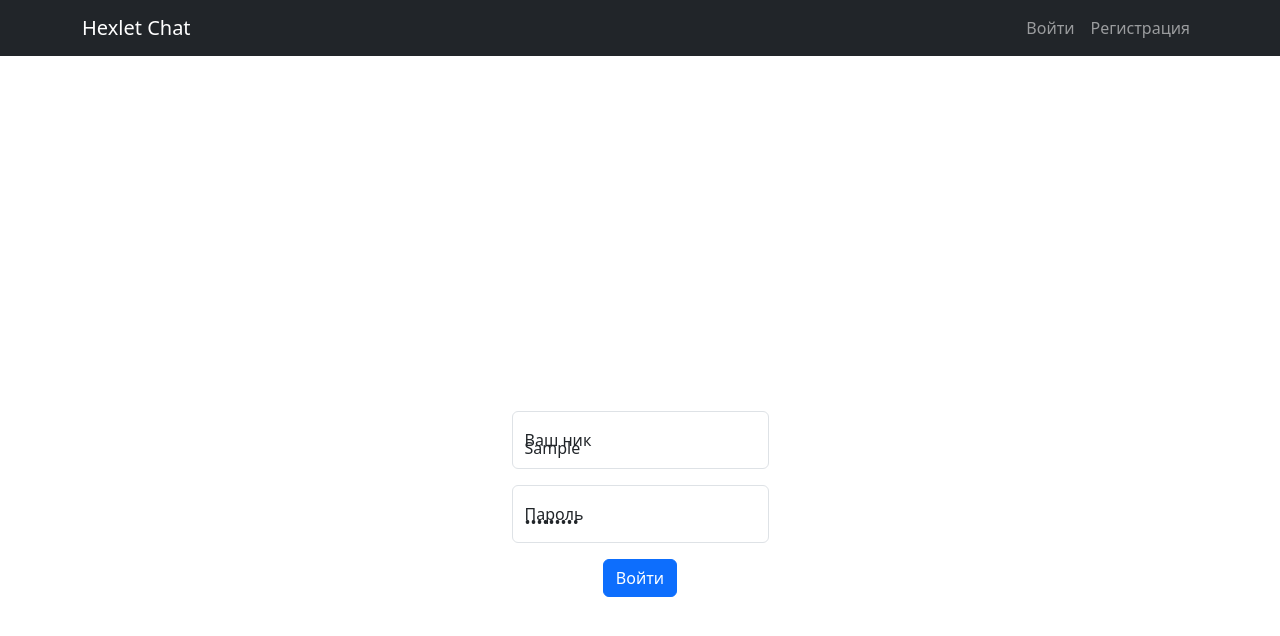
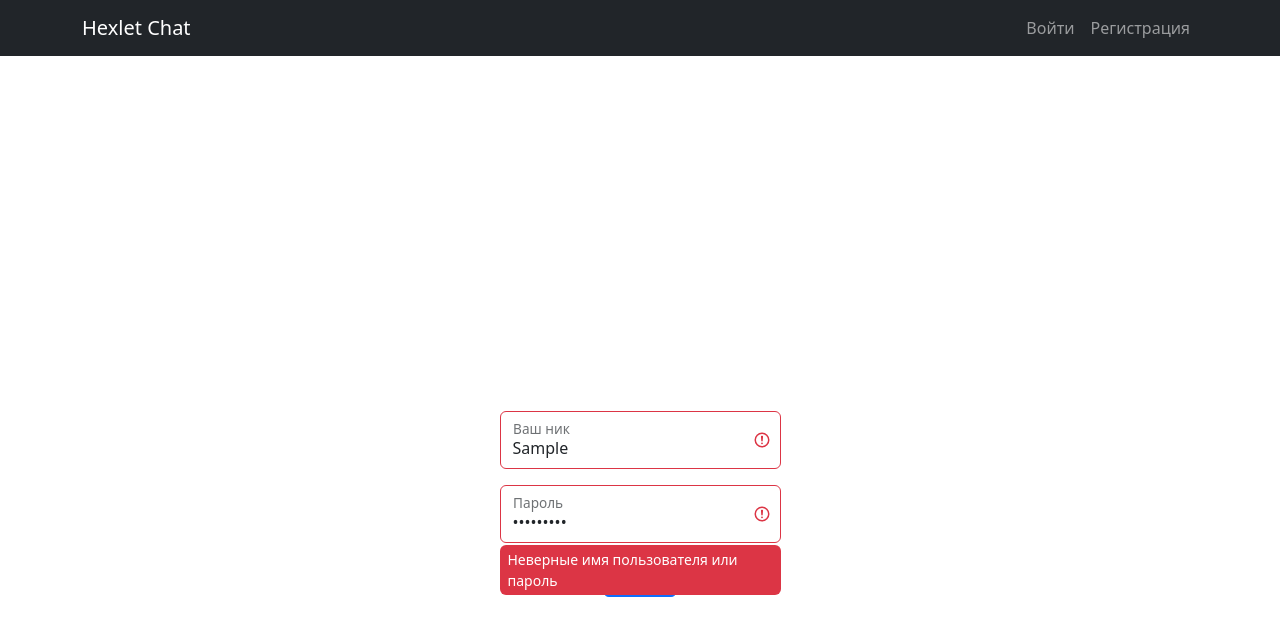
Before and after one commit to DeIndi/frontend-project-12, a React (Create React App) app: page /login in a window 1280 px wide. Both pictures are taken after typing "Sample", "Sample123" into the empty fields and a click on the button "Войти". Shown: the top 636 px of the page. Built offline with nearby package versions, Linux system fonts and the light colour scheme; no server answers.

Commit message:
changed login component validation

```diff
--- a/src/components/Login.js
+++ b/src/components/Login.js
@@ -1,83 +1,79 @@
-import React from 'react';
+import React, { useState } from 'react';
 import { Button, Form } from 'react-bootstrap';
 import { useFormik } from 'formik';
-import * as yup from 'yup';
 import axios from 'axios';
 import { useNavigate } from 'react-router-dom';
 import { useTranslation } from 'react-i18next';
-import classNames from 'classnames';
 import { useAuth } from '../hooks';
 import routes from '../routes';
 
 const Login = () => {
-  let isValid = true;
   const { t } = useTranslation();
   const navigate = useNavigate();
   const auth = useAuth();
-  const schema = yup
-    .string()
-    .length(8)
-    .test(
-      'login-match',
-      t('login.loginMatchUp'),
-      () => isValid,
-    );
+  const [authFailed, setAuthFailed] = useState(false);
 
   const formik = useFormik({
     initialValues: {
       username: '',
       password: '',
     },
-    onSubmit: async (values) => {
-      formik.validateForm().then((errors) => {
+    onSubmit: async (values, formikHelpers) => {
+      console.log('formikHelpers: ', formikHelpers);
+      setAuthFailed(false);
+      try {
+        const errors = await formik.validateForm();
+        console.log('errors: ', errors);
         if (Object.keys(errors).length !== 0) {
           console.log('Validation errors:', errors);
         }
-      });
-      try {
         axios.post(routes.loginPath(), values)
           .then((response) => {
             const userData = response.data;
             auth.logIn(userData);
             navigate('/');
             navigate(0);
-            isValid = true;
           })
           .catch((e) => {
             console.log('error: ', e);
-            isValid = false;
+            // TODO: рассмотреть разные коды axios, проверяем 401 код HTTP,
+            //  в остальных случаях - другая ошибка
+            setAuthFailed(true);
           });
       } catch (e) {
         console.error(e);
-        isValid = false;
+        setAuthFailed(false);
       }
     },
-    validationSchema: schema,
   });
   return (
         <div className="App">
           <div className="container d-flex justify-content-center align-items-center vh-100 mt-5">
             <Form onSubmit={formik.handleSubmit}>
               <Form.Group className="form-floating mb-3">
-                <Form.Label htmlFor="username">{t('login.yourNickname')}</Form.Label>
                 <Form.Control
                   name="username"
+                  isInvalid={authFailed}
                   value={formik.values.username}
                   onChange={formik.handleChange}
-                  type="text" className={classNames('form-control', formik.errors.username ? 'is-invalid' : null)}
+                  type="text"
                   id="username"
                 />
+                <Form.Label htmlFor="username">{t('login.yourNickname')}</Form.Label>
               </Form.Group>
               <Form.Group className="form-floating mb-3">
-                <Form.Label htmlFor="password">{t('userInfo.password')}</Form.Label>
                 <Form.Control
+                  isInvalid={authFailed}
                   name="password"
                   value={formik.values.password}
                   onChange={formik.handleChange}
                   type="password"
-                  className={classNames('form-control', formik.errors.password ? 'is-invalid' : null)}
                   id="password"
                 />
+                <Form.Label htmlFor="password">{t('userInfo.password')}</Form.Label>
+                <Form.Control.Feedback type="invalid" tooltip placement="right">
+                  {t('login.authFailed')}
+                </Form.Control.Feedback>
               </Form.Group>
               <Form.Group className="text-center mt-3 mb-0">
                 <Button type="submit" className="btn btn-primary">{t('userControls.login')}</Button>
--- a/src/components/SignUp.jsx
+++ b/src/components/SignUp.jsx
@@ -1,35 +1,35 @@
 import React from 'react';
 import { useFormik } from 'formik';
 import { useTranslation } from 'react-i18next';
-import * as yup from 'yup';
 import axios from 'axios';
 import { useNavigate } from 'react-router-dom';
 import classNames from 'classnames';
 import Form from 'react-bootstrap/Form';
-import { useAuth } from '../hooks/index.jsx';
+import * as yup from 'yup';
+import { useAuth } from '../hooks';
 import routes from '../routes';
+
+const schema = yup.object({
+  username: yup
+    .string()
+    .min(3, 'signUp.usernameConstraints')
+    .max(20, 'signUp.usernameConstraints')
+    .required('signUp.requiredField'),
+  password: yup
+    .string()
+    .min(6, 'signUp.passMin')
+    .required('signUp.requiredField'),
+  passwordConfirmation: yup.string().test(
+    'passwords-match',
+    'signUp.passMatchUp',
+    // TODO: подумать, как сделать через yup.ref
+    function (value) { return value === this.parent.password; },
+  ),
+});
 
 const SignUp = () => {
   const { t } = useTranslation();
-  // TODO: схему определить вне компонента
-  const schema = yup.object({
-    username: yup
-      .string()
-      .min(3, t('signUp.usernameConstraints'))
-      .max(20, t('signUp.usernameConstraints'))
-      .required(t('signUp.requiredField')),
-    password: yup
-      .string()
-      .min(6, t('signUp.passMin'))
-      .required(t('signUp.requiredField')),
-    passwordConfirmation: yup.string().test(
-      'passwords-match',
-      t('signUp.passMatchUp'),
-      function (value) {
-        return value === this.parent.password;
-      },
-    ),
-  });
+
   const navigate = useNavigate();
   const auth = useAuth();
   const formik = useFormik({
@@ -58,13 +58,11 @@ const SignUp = () => {
     validationSchema: schema,
   });
   // TODO: в formik писать коды ошибок
-  console.log('formik: ', formik);
   return (
     <div className="App">
       <div className="container d-flex justify-content-center align-items-center vh-100 mt-5">
         <Form onSubmit={formik.handleSubmit}>
           <Form.Group className="form-floating mb-3">
-            <Form.Label htmlFor="username">{t('userInfo.username')}</Form.Label>
             <Form.Control
               placeholder={t('userInfo.username')}
               name="username"
@@ -74,13 +72,14 @@ const SignUp = () => {
               value={formik.values.username ?? ''}
               type="text"
               required
-              className={classNames(formik.errors.username ? 'is-invalid' : null)}/>
+              className={classNames(formik.errors.username ? 'is-invalid' : null)}
+            />
+            <Form.Label htmlFor="username">{t('userInfo.username')}</Form.Label>
             <Form.Control.Feedback type="invalid" tooltip placement="right">
-              {formik.errors.username}
+              {t(formik.errors.username)}
             </Form.Control.Feedback>
           </Form.Group>
           <Form.Group className="form-floating mb-3">
-            <Form.Label htmlFor="password">{t('userInfo.password')}</Form.Label>
             <Form.Control
               name="password"
               id="password"
@@ -91,12 +90,12 @@ const SignUp = () => {
               value={formik.values.password}
               className={classNames(formik.errors.password ? 'is-invalid' : null)}
             />
+            <Form.Label htmlFor="password">{t('userInfo.password')}</Form.Label>
             <Form.Control.Feedback type="invalid" tooltip placement="right">
-              {formik.errors.password}
+              {t(formik.errors.password)}
             </Form.Control.Feedback>
           </Form.Group>
           <Form.Group className="form-floating mb-4">
-            <Form.Label htmlFor="confirmPassword">{t('userInfo.confirmPassword')}</Form.Label>
             <Form.Control
               name="passwordConfirmation"
               id="confirmPassword"
@@ -105,9 +104,11 @@ const SignUp = () => {
               value={formik.values.passwordConfirmation}
               placeholder={t('userInfo.confirmPassword')}
               type="password"
-              className={classNames(formik.errors.passwordConfirmation ? 'is-invalid' : null)}/>
+              className={classNames(formik.errors.passwordConfirmation ? 'is-invalid' : null)}
+            />
+            <Form.Label htmlFor="confirmPassword">{t('userInfo.confirmPassword')}</Form.Label>
             <Form.Control.Feedback type="invalid" tooltip placement="right">
-              {formik.errors.passwordConfirmation}
+              {t(formik.errors.passwordConfirmation)}
             </Form.Control.Feedback>
           </Form.Group>
           <Form.Group className="text-center mt-3 mb-0">
--- a/src/locales/ru.js
+++ b/src/locales/ru.js
@@ -43,7 +43,7 @@ const localeRu = {
       logout: 'Выйти',
     },
     login: {
-      loginMatchUp: 'Неверные имя пользователя или пароль',
+      authFailed: 'Неверные имя пользователя или пароль',
       yourNickname: 'Ваш ник',
     },
     signUp: {
```
Also changed, not shown: src/schemas/SignUp.js (added, +20 -0 lines).
